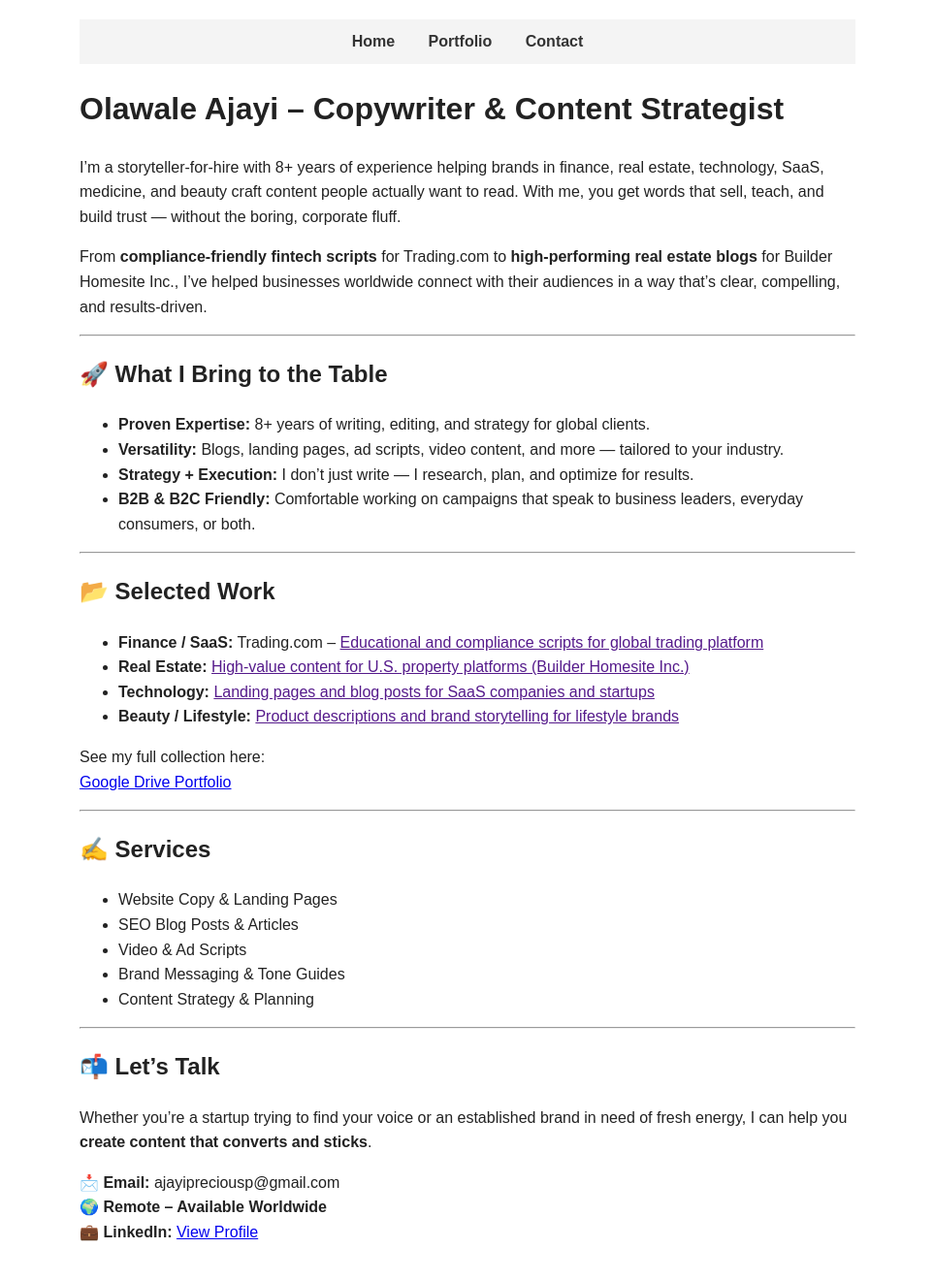
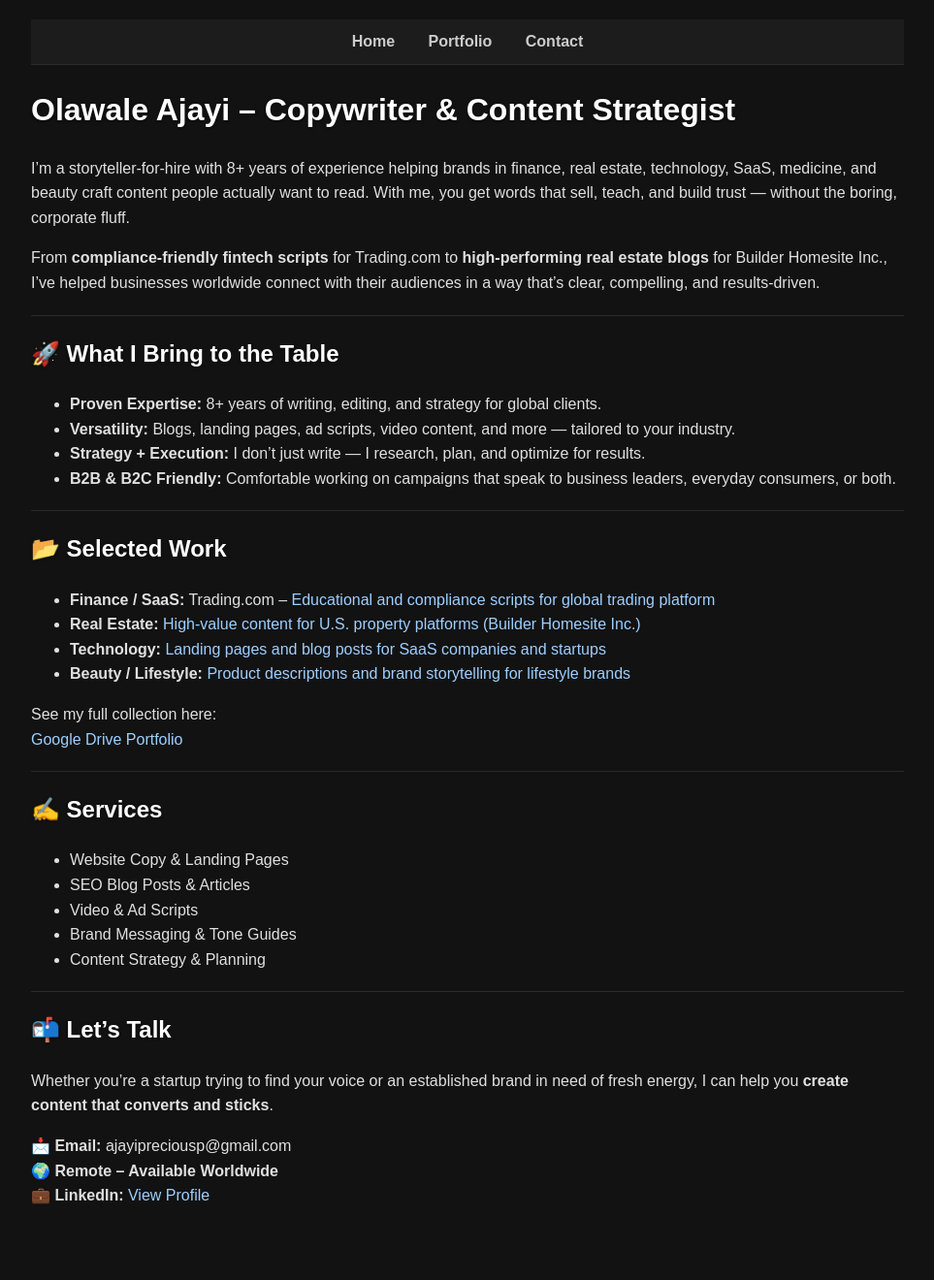
Before and after one commit to javablack/javablack.github.io, a Jekyll site: the page built from index.md, in a window 1280 px wide. Shown: the whole page at 97% size, without its empty margins (158-1121 px from the left). Built offline with Jekyll 4.4.1, drawn with Linux system fonts in a browser that asks for light colours; after the commit the page ends 1282 px from its top, so only the background shows below that.

Commit message:
Update style.css

```diff
--- a/assets/style.css
+++ b/assets/style.css
@@ -1,26 +1,64 @@
+/* General body styling */
 body {
     font-family: Arial, sans-serif;
-    max-width: 800px;
+    max-width: 900px;
     margin: auto;
     padding: 20px;
     line-height: 1.6;
-    color: #222;
+    background-color: #121212; /* Batman dark */
+    color: #e0e0e0; /* Soft white text */
 }
 
+/* Links */
+a {
+    color: #9ecfff; /* Muted blue links */
+    text-decoration: none;
+    transition: color 0.3s ease, text-shadow 0.3s ease;
+}
+
+a:hover {
+    color: #ffffff; /* Bright white hover */
+    text-shadow: 0 0 5px rgba(255, 255, 255, 0.4);
+}
+
+/* Navbar styling */
 nav {
-    background: #f4f4f4;
+    background-color: #1c1c1c; /* Slightly darker navbar */
     padding: 10px;
     text-align: center;
     margin-bottom: 20px;
+    border-bottom: 1px solid #2a2a2a;
 }
 
 nav a {
     margin: 0 15px;
-    text-decoration: none;
-    color: #333;
     font-weight: bold;
+    color: #cccccc; /* Muted light grey links in navbar */
+    transition: color 0.3s ease, text-shadow 0.3s ease;
 }
 
 nav a:hover {
-    color: #007acc;
+    color: #ffffff;
+    text-shadow: 0 0 5px rgba(255, 255, 255, 0.4);
 }
+
+/* Headings with subtle glow */
+h1, h2, h3 {
+    color: #ffffff;
+    text-shadow: 0 1px 3px rgba(0, 0, 0, 0.6);
+}
+
+/* Code blocks (optional for future blog pages) */
+code {
+    background-color: #1e1e1e;
+    padding: 2px 5px;
+    border-radius: 4px;
+    color: #ffcc66;
+}
+
+/* Horizontal rules */
+hr {
+    border: none;
+    border-top: 1px solid #2a2a2a;
+    margin: 20px 0;
+}
```
